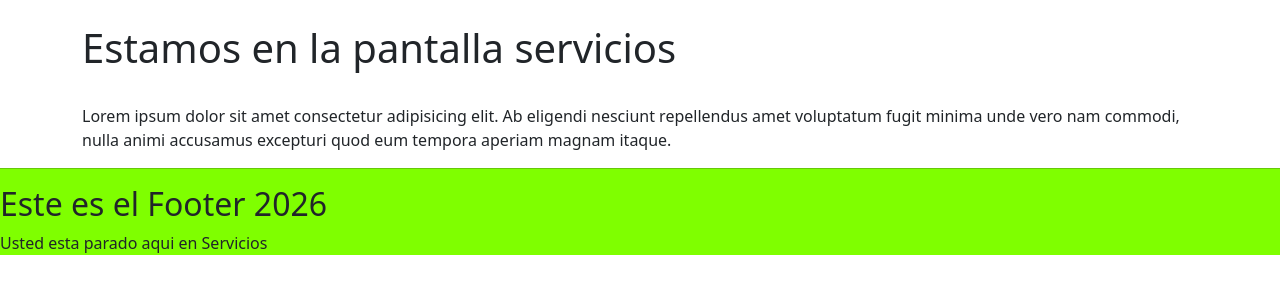
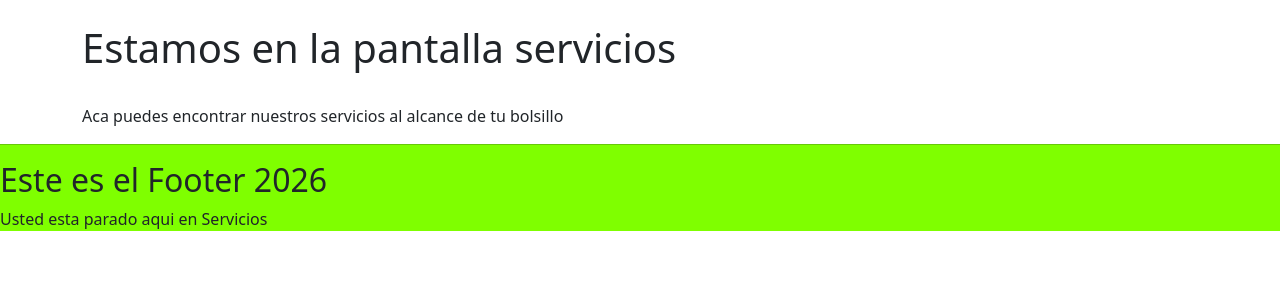
Before and after one commit to iiTzSebas/Proyecto-Zeus-JP-JS-JL-JC, a Django app: template zeus/AppPagina/templates/servicios.html in a window 1280 px wide. Shown: the part 56-356 px from the top of the page. Run offline with Django 3.2, Linux system fonts and the light colour scheme; the template is opened without the code that fills it, so the values that code supplies are empty.

Commit message:
Servicios
Se cambió el parrafo

```diff
--- a/zeus/AppPagina/templates/servicios.html
+++ b/zeus/AppPagina/templates/servicios.html
@@ -5,7 +5,7 @@
   {% block contenido %}
   <h1>Estamos en la pantalla servicios</h1>
   <br>
-  <p>Lorem ipsum dolor sit amet consectetur adipisicing elit. Ab eligendi nesciunt repellendus amet voluptatum fugit minima unde vero nam commodi, nulla animi accusamus excepturi quod eum tempora aperiam magnam itaque. </p>
+  <p>Aca puedes encontrar nuestros servicios al alcance de tu bolsillo </p>
   {% endblock %}
 
   {% block pie %} Usted esta parado aqui en Servicios {% endblock %}
```
